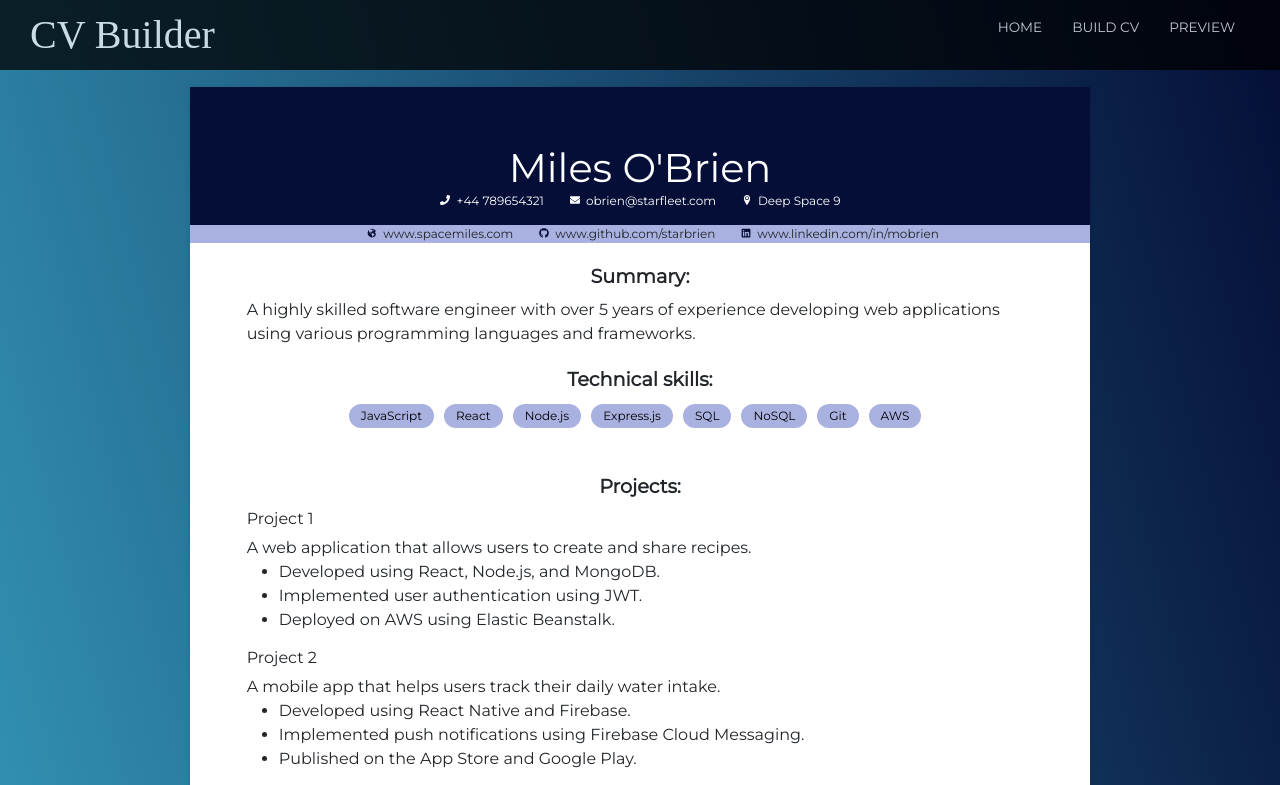
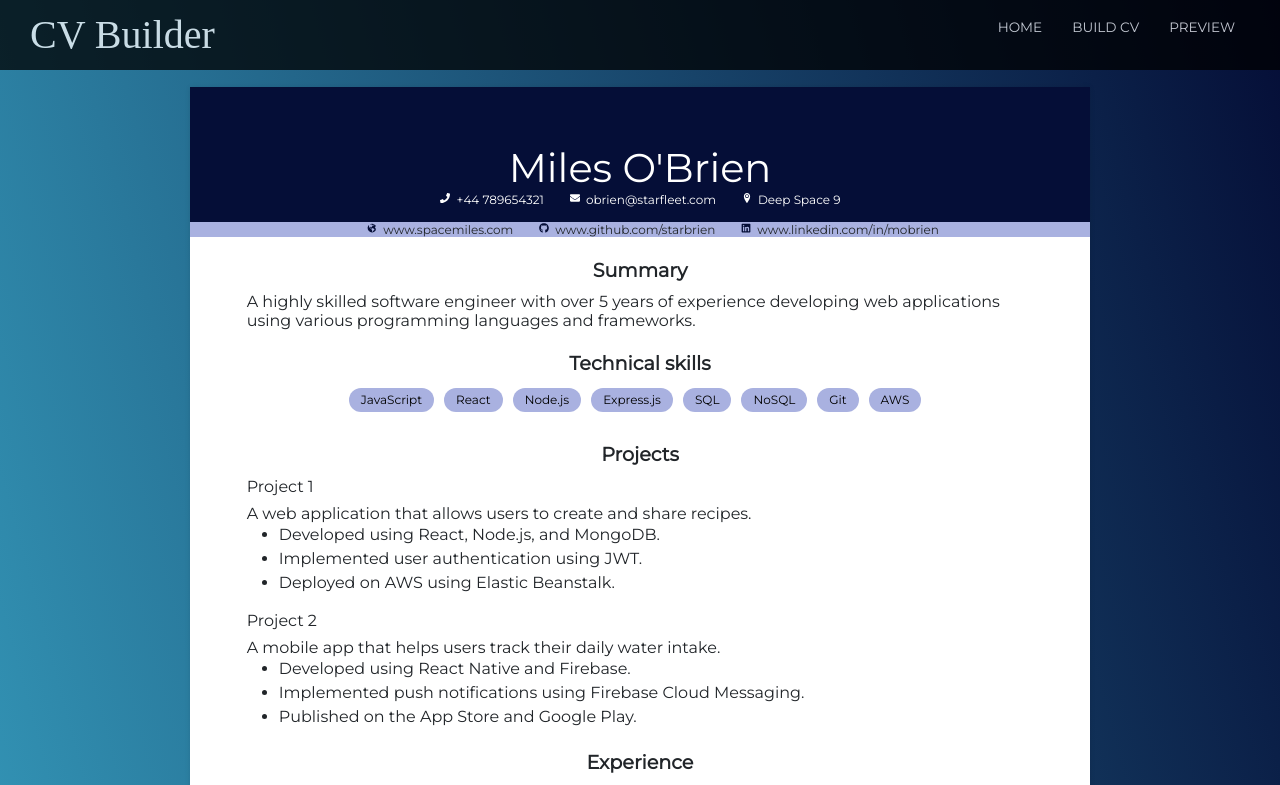
Before and after one commit to maijako/CV-generator, a React (Create React App) app: page /preview in a window 1280 px wide. Shown: the top 785 px of the page. Built offline with nearby package versions, Linux system fonts and the light colour scheme; a web font is replaced by a local one; what @react-pdf/renderer would draw is missing.

Commit message:
clean up css

```diff
--- a/src/cv_designs/designOne/CvOne.css
+++ b/src/cv_designs/designOne/CvOne.css
@@ -19,6 +19,11 @@ header {
   background-color: #050e37;
   padding-bottom: 10px;
 
+}
+
+p {
+  line-height: normal;
+  font-size: 1em;
 }
 
 .candidateName {
@@ -99,53 +104,25 @@ h2 {
 
 .section-content {
   margin-top: 0.2cm;
+  font-size: 1em;
 }
 
 .section-content p {
   margin: 0;
 }
 
-.contact-section {
-  display: flex;
-  flex-direction: column;
-  margin-right: 2cm;
+.ul,
+.li {
+  font-size: 1em;
 }
 
-.contact-section ul {
-  list-style: none;
-  padding: 0;
-}
-
-.contact-section li {
-  margin-bottom: 0.5cm;
-}
-
-.summary-section,
-.technical-skills-section,
-.projects-section,
-.experience-section,
-.education-section {
-  clear: both;
-}
-
-.projects-section h2,
-.experience-section h2,
-.education-section h2 {
-  margin-top: 1.5cm;
-}
-
-.projects-section ul,
-.experience-section ul,
-.education-section ul {
-  margin-left: 1cm;
-  margin-bottom: 1cm;
-}
 /* style the skills section */
 .section-skills {
   display: flex;
   flex-wrap: wrap;
   align-items: center;
   justify-content: center;
+  font-size: 0.9em;
 }
 
 .skills-li {
@@ -154,7 +131,6 @@ h2 {
   margin-top: 10px;
   position: relative;
   padding: 6px 12px 6px 12px;
-  /* color: #fff; */
   color: black;
   background-color: #a9b1e0;
   border-radius: 20px;
@@ -165,9 +141,12 @@ h2 {
 
 .skills-ul  {
   padding-left: 0;
+  padding-right: 0;
+  margin-bottom: 0;
+  font-size: 0.9em;
 }
 
-
+/* printing styles */
 @media print {
   body {
     margin: 0;
@@ -177,6 +156,7 @@ h2 {
     max-width: none;
     margin: 0;
     box-shadow: none;
+
   }
 
   .contact-section {
--- a/src/cv_designs/designOne/MainSectionOne.js
+++ b/src/cv_designs/designOne/MainSectionOne.js
@@ -28,14 +28,14 @@ function MainSectionOne() {
       </div>
 
       <div className="section">
-        <div className="section-header">Summary:</div>
+        <div className="section-header">Summary</div>
         <div className="section-content">
           <p>A highly skilled software engineer with over 5 years of experience developing web applications using various programming languages and frameworks.</p>
         </div>
       </div>
 
       <div className="section">
-        <div className="section-header">Technical skills:</div>
+        <div className="section-header">Technical skills</div>
         <div className="section-skills">
           <ul className="skills-ul">
             <li className="skills-li">JavaScript</li>
@@ -51,7 +51,7 @@ function MainSectionOne() {
       </div>
 
       <div class="section">
-        <div class="section-header">Projects:</div>
+        <div class="section-header">Projects</div>
         <div class="section-content">
           <h2>Project 1</h2>
           <p>A web application that allows users to create and share recipes.</p>
@@ -72,7 +72,7 @@ function MainSectionOne() {
       </div>
 
       <div class="section">
-        <div class="section-header">Experience:</div>
+        <div class="section-header">Experience</div>
         <div class="section-content">
           <h2>Software Engineer at ABC Company</h2>
           <p>June 2019 - Present</p>
@@ -95,7 +95,7 @@ function MainSectionOne() {
       </div>
 
       <div class="section">
-        <div class="section-header">Education:</div>
+        <div class="section-header">Education</div>
         <div class="section-content">
           <h2>Bachelor of Science in Computer Science</h2>
           <p>University of California, Los Angeles (UCLA)</p>
```
